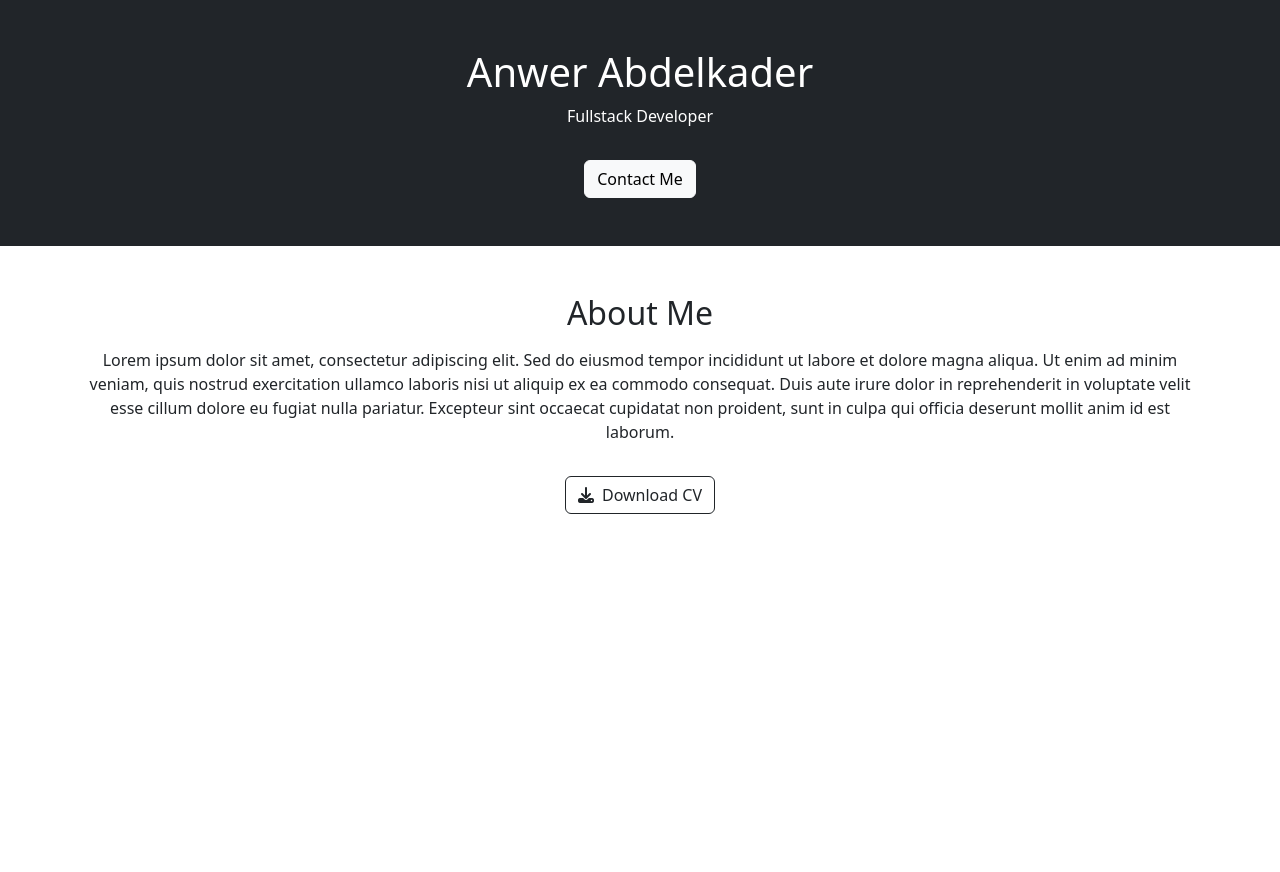
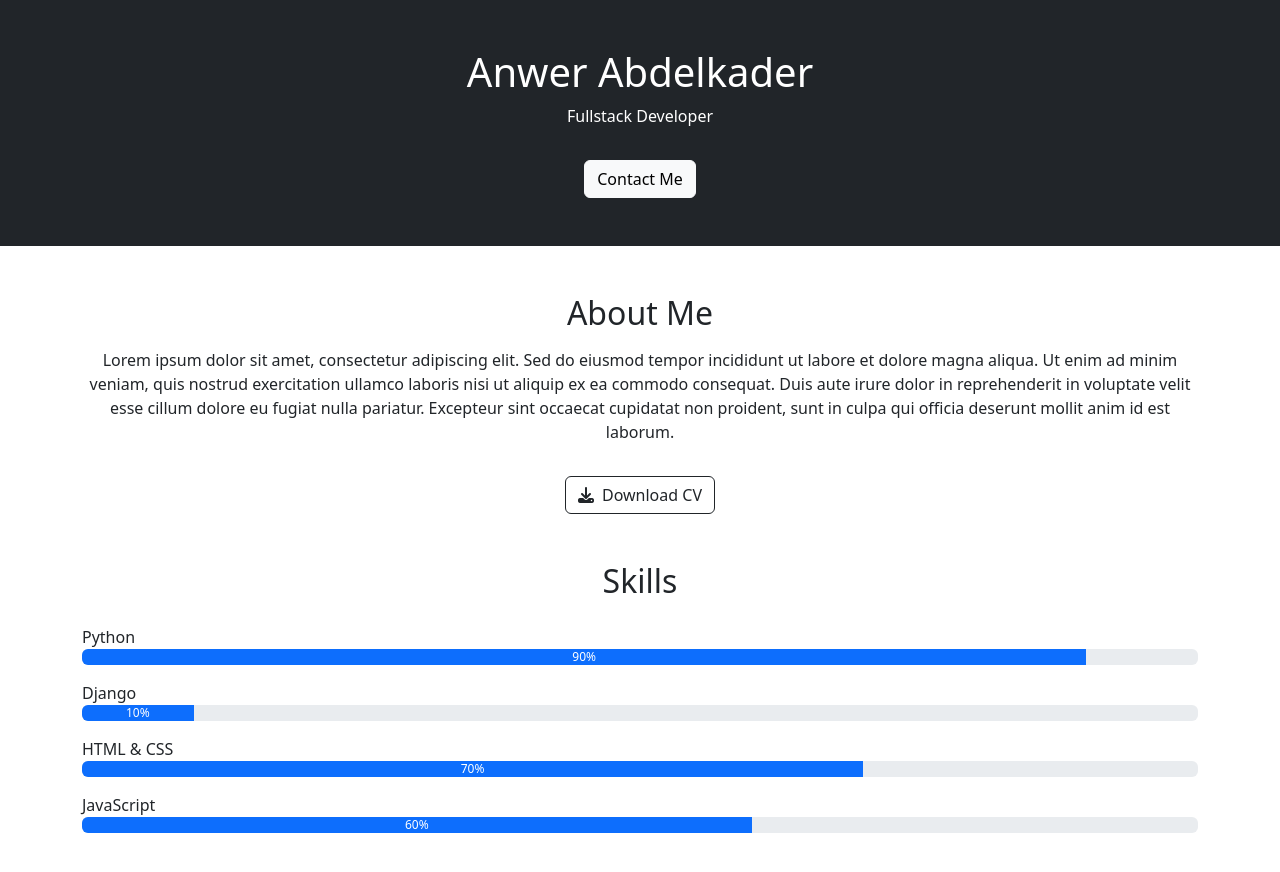
Before and after one commit to AnwerAhmedAnwer16/ReactProject, a React (Create React App) app: page / in a window 1280 px wide. Shown: the top 872 px of the page. Before the commit the page ends 800 px from the top, so only its background shows below. Built offline with nearby package versions, Linux system fonts and the light colour scheme.

Commit message:
skills done

```diff
--- a/src/App.js
+++ b/src/App.js
@@ -2,6 +2,7 @@ import logo from './logo.svg';
 import './App.css';
 import Hero from './components/Hero';
 import AboutMe from './components/AboutMe';
+import Skills from './components/skillsDir/skills';
 
 function App() {
   return (
@@ -24,6 +25,7 @@ function App() {
     <div>
       <Hero/>
       <AboutMe/>
+      <Skills/>
     </div>
   );
 }
--- a/src/components/skillsDir/skills.js
+++ b/src/components/skillsDir/skills.js
@@ -0,0 +1,17 @@
+import React from 'react';
+import Skill from './skill';
+
+function Skills() {
+  return (
+    <div className="container my-5">
+      <h2 className="text-center mb-4">Skills</h2>
+
+      <Skill name="Python" level="90%" />
+      <Skill name="Django" level="10%" />
+      <Skill name="HTML & CSS" level="70%" />
+      <Skill name="JavaScript" level="60%" />
+    </div>
+  );
+}
+
+export default Skills;
```
Also changed, not shown: src/components/projrct/project.js (added).
